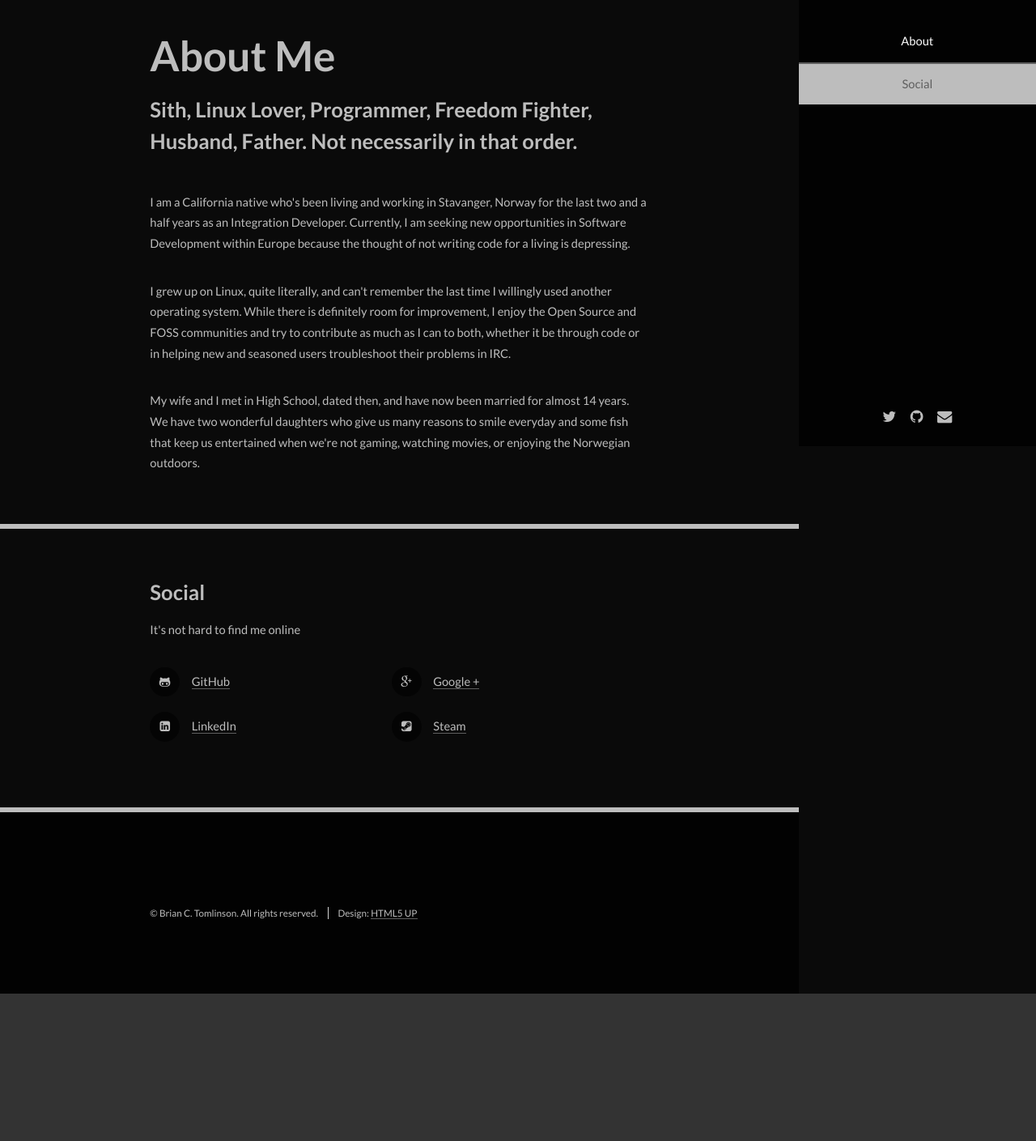
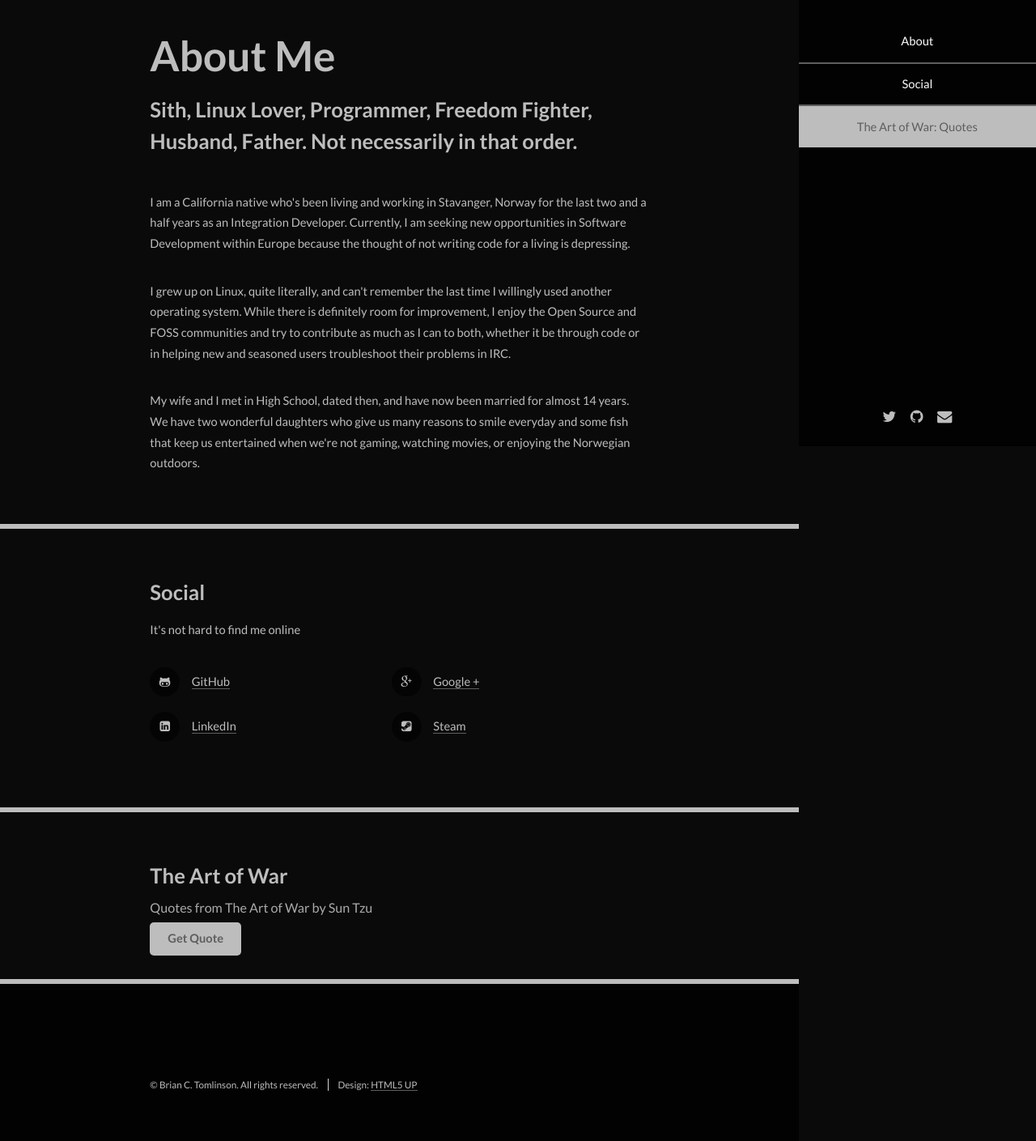
Before and after one commit to darthlukan/bct, a plain HTML site: page html/index.html in a window 1280 px wide. Shown: the part 249-1658 px from the top of the page at 81% size. Before the commit the page ends 1476 px from the top, so only its background shows below. Drawn offline with Linux system fonts and the light colour scheme; files that its build step writes are made by us from their sources; no server answers; files whose address does not match are found by name.

Commit message:
add quotes section

```diff
--- a/html/index.html
+++ b/html/index.html
@@ -63,9 +63,8 @@
 						<ul>
 							<li><a href="#one" class="active">About</a></li>
                             <li><a href="#two">Social</a></li>
-
-						<!--
-                            <li><a href="#three">A Few Accomplishments</a></li>
+                            <li><a href="#three">The Art of War: Quotes</a></li>
+                        <!--
 							<li><a href="#four">Contact</a></li>
                         -->
 						</ul>
@@ -123,36 +122,40 @@
 							</div>
 						</section>
 					<!-- Three -->
-                    <!--		<section id="three">
+                        <section id="three">
 							<div class="container">
-								<h3>A Few Accomplishments</h3>
-								<p>Integer eu ante ornare amet commetus vestibulum blandit integer in curae ac faucibus integer non. Adipiscing cubilia elementum integer. Integer eu ante ornare amet commetus.</p>
-								<div class="features">
-									<article>
-										<a href="#" class="image"><img src="images/pic01.jpg" alt="" /></a>
-										<div class="inner">
-											<h4>Possibly broke spacetime</h4>
-											<p>Integer eu ante ornare amet commetus vestibulum blandit integer in curae ac faucibus integer adipiscing ornare amet.</p>
-										</div>
-									</article>
-									<article>
-										<a href="#" class="image"><img src="images/pic02.jpg" alt="" /></a>
-										<div class="inner">
-											<h4>Terraformed a small moon</h4>
-											<p>Integer eu ante ornare amet commetus vestibulum blandit integer in curae ac faucibus integer adipiscing ornare amet.</p>
-										</div>
-									</article>
-									<article>
-										<a href="#" class="image"><img src="images/pic03.jpg" alt="" /></a>
-										<div class="inner">
-											<h4>Snapped dark matter in the wild</h4>
-											<p>Integer eu ante ornare amet commetus vestibulum blandit integer in curae ac faucibus integer adipiscing ornare amet.</p>
-										</div>
-									</article>
+                                <header class="major">
+								    <h3>The Art of War</h3>
+                                    <p>Quotes from The Art of War by Sun Tzu</p>
+                                </header>
+
+                                <div id="quotes" class="row uniform">
+
+                                </div>
+
+                                <div class="row uniform">
+									<div class="12u">
+										<ul class="actions">
+											<li><input id="quoter" type="button" class="special" value="Get Quote" /></li>
+										</ul>
+									</div>
 								</div>
+
+                                <script type="text/javascript">
+                                    (function () {
+                                        function getQuote() {
+                                            return $.getJSON('/quotes', function(data) {
+                                                quote = data.data;
+                                                return $('#quotes').html('<p>' + quote + '</p>');
+                                            });
+                                        };
+
+                                        $('#quoter').on('click', getQuote);
+                                        getQuote();
+                                    })();
+                                </script>
 							</div>
 						</section>
-                    -->
 					<!-- Four -->
                     <!--
 						<section id="four">
```
